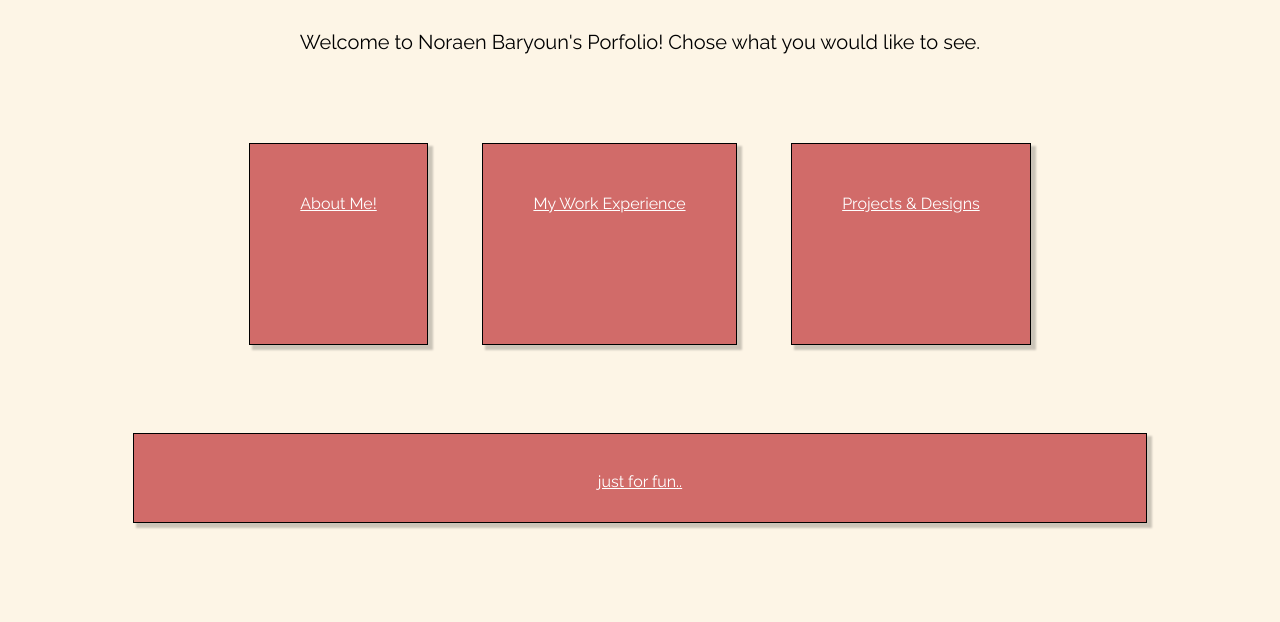
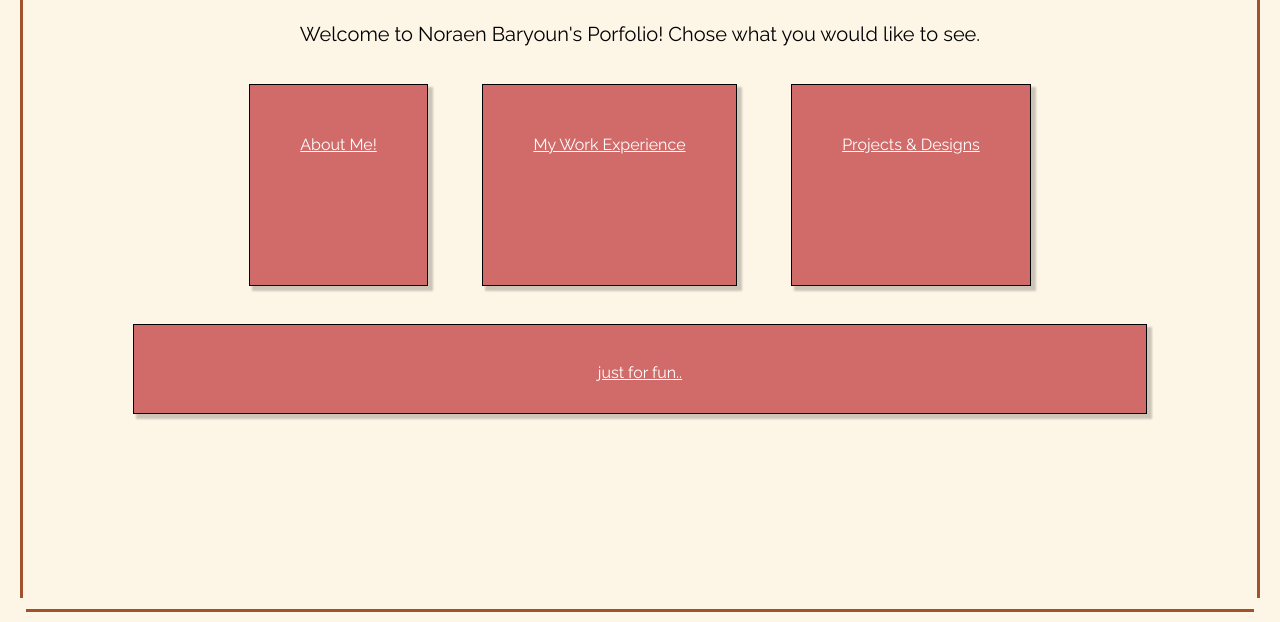
Before and after one commit to nbaryoun/username.github.io, a plain HTML site: page index.html in a window 1280 px wide. Shown: the part 178-800 px from the top of the page. Drawn offline with Linux system fonts and the light colour scheme.

Commit message:
added spin effect to welcome page blocks and added a border

```diff
--- a/index.html
+++ b/index.html
@@ -25,6 +25,12 @@
 </head>
 <body>
 
+	<!-- page border -->
+	<div id="left"></div>
+	<div id="right"></div>
+	<div id="top"></div>
+	<div id="bottom"></div>
+
 	<!-- Logo -->
 	<div>
 		<img src="logoFRFR.png" id="logo">
@@ -35,9 +41,9 @@
 
 	<!-- Buttons -->
 	<div class="centered">
-		<a href="aboutMePage.html">About Me!</a>
-		<a href="myWorkExperience.html">My Work Experience</a>
-		<a href="projectsDesigns.html">Projects & Designs</a>
+		<a class="anim" href="aboutMePage.html">About Me!</a>
+		<a class="anim" href="myWorkExperience.html">My Work Experience</a>
+		<a class="anim" href="projectsDesigns.html">Projects & Designs</a>
 	</div>
 
 	<div id="special">
--- a/indexStyle.css
+++ b/indexStyle.css
@@ -8,7 +8,8 @@ body {
 	display: block;
 	margin-left: auto;
 	margin-right: auto;
-	margin-bottom: 5%;
+	margin-bottom: 3%;
+	margin-top: 2%;
 }
 
 .centered {
@@ -26,15 +27,19 @@ div[class="centered"] a {
 	height: 100px;
 	border: 1px solid black;
 	padding: 50px;
-	margin: 7% 2%;
+	margin: 3% 2%;
 	background-color: rgba(205,92,92,.9);
 	box-shadow: 4px 4px 2px 1px rgba(0, 0, 0, 0.2);
 	color: white;
 	font-weight: lighter;
+	-webkit-transition: width 1s, height 1s, background-color 1s, -webkit-transform 1s;
+    transition: width 1s, height 1s, background-color 1s, transform 1s;
 }
 
 div a:hover {
 	background-color: rgba(205,92,92,.2);
+	-webkit-transform: rotate(360deg);
+    transform: rotate(360deg);
 }
 
 div[id="special"] a {
@@ -54,3 +59,21 @@ div[id="special"] a {
 div[id="special"] a:hover {
 	background-color: rgba(205,92,92,.2);
 }
+
+#top, #bottom, #left, #right {
+	background: sienna;
+	position: fixed;
+	}
+#left, #right {
+	top: 3%; bottom: 3%;
+	width: 3px;
+}
+#left { left: 20px; }
+#right { right: 20px; }
+
+#top, #bottom {
+	left: 2%; right: 2%;
+	height: 3px;
+}
+#top { top: 10px; }
+#bottom { bottom: 10px; }
```
